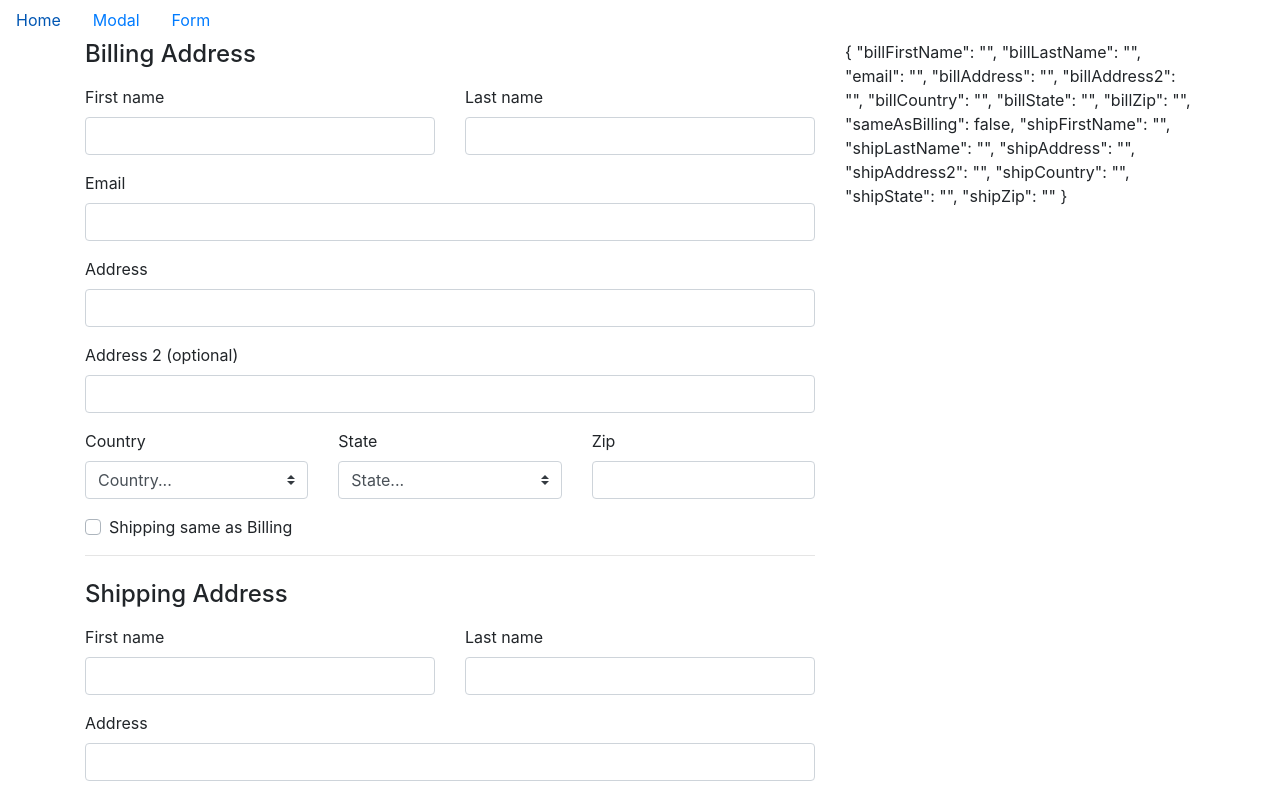
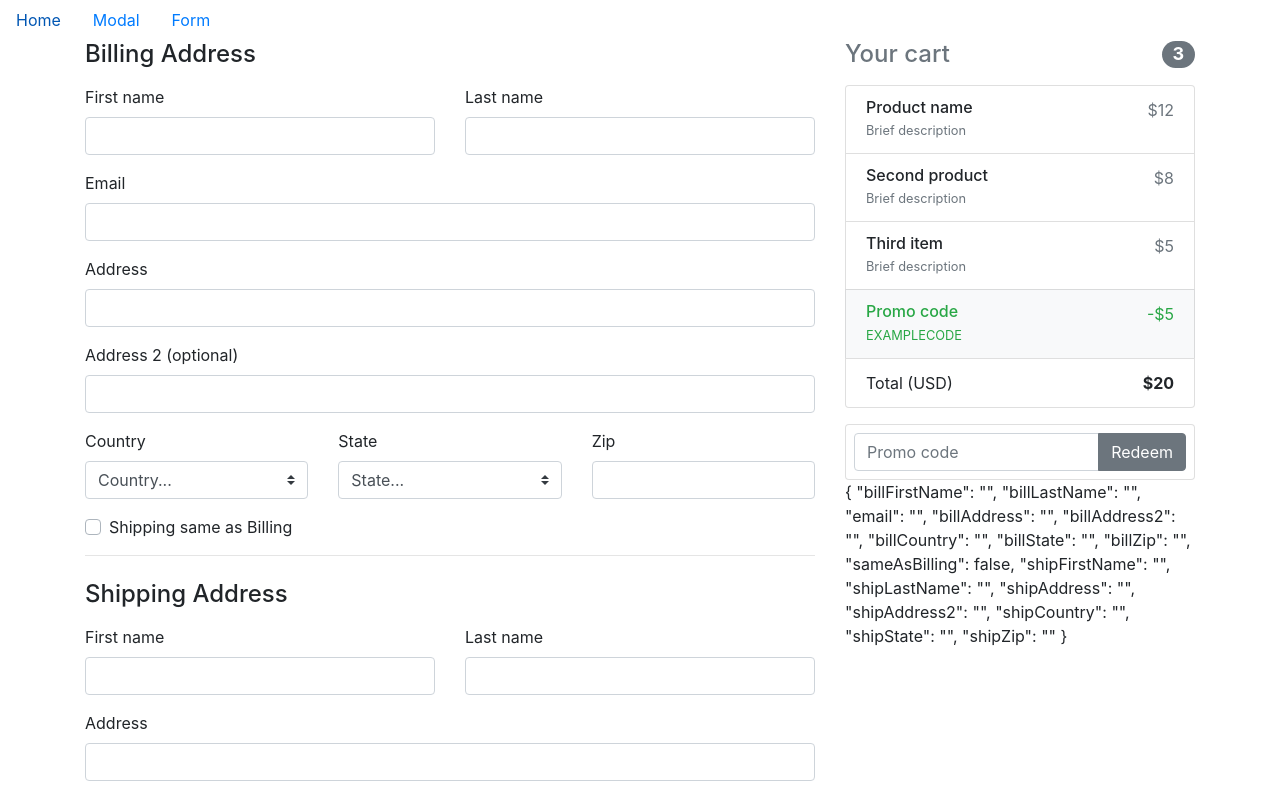
Before and after one commit to pferlito/react-examples, a React (Create React App) app: page /form in a window 1280 px wide. Shown: the top 800 px of the page. Built offline with nearby package versions, Linux system fonts and the light colour scheme; the HTML template or start-up script is replaced by a standard one.

Commit message:
Add cart mockup.

```diff
--- a/src/routes/FormPage.js
+++ b/src/routes/FormPage.js
@@ -1,9 +1,9 @@
-import React, { useState, Fragment } from 'react';
+import React, {useState, Fragment} from 'react';
 import Row from "react-bootstrap/Row";
 import Col from "react-bootstrap/Col";
 import Container from "react-bootstrap/Container";
 
-function TextField({id,label,state,handleChange}) {
+function TextField({id, label, state, handleChange}) {
   return (
     <Fragment>
       <label htmlFor={id}>{label}</label>
@@ -16,17 +16,18 @@ function TextField({id,label,state,handleChange}) {
   );
 }
 
-function CustomSelect({id,label,state,handleChange,options}) {
+function CustomSelect({id, label, state, handleChange, options}) {
   return (
     <Fragment>
       <label htmlFor={id}>{label}</label>
       <select className="custom-select" id={id}
               onChange={handleChange}>
         <option value="">{label}...</option>
-        {options.map(({code,label}) => {
+        {options.map(({code, label}) => {
           return (
             <option key={code} value={code}>{label}</option>
-          )})}
+          )
+        })}
       </select>
     </Fragment>
   );
@@ -35,7 +36,7 @@ function CustomSelect({id,label,state,handleChange,options}) {
 function Checkbox({id, label, state, handleChange}) {
   return (
     <div className="custom-control custom-checkbox">
-      <input onChange={ handleChange }
+      <input onChange={handleChange}
              type="checkbox"
              className="custom-control-input"
              id={id}
@@ -46,7 +47,7 @@ function Checkbox({id, label, state, handleChange}) {
   );
 }
 
-function BillingForm({state,handleChange}) {
+function BillingForm({state, handleChange}) {
   const countries = [{
     code: 'US',
     label: 'United States'
@@ -132,7 +133,7 @@ function BillingForm({state,handleChange}) {
   );
 }
 
-function ShippingForm({state,handleChange}) {
+function ShippingForm({state, handleChange}) {
   const countries = [{
     code: 'US',
     label: 'United States'
@@ -210,6 +211,65 @@ function ShippingForm({state,handleChange}) {
   );
 }
 
+function Cart({state}) {
+  return (
+    <Col md={{span: 4, order: 2}}>
+      <h4 className="d-flex justify-content-between align-items-center mb-3">
+        <span className="text-muted">Your cart</span>
+        <span className="badge badge-secondary badge-pill">3</span>
+      </h4>
+      <ul className="list-group mb-3">
+        <li
+          className="list-group-item d-flex justify-content-between lh-condensed">
+          <div>
+            <h6 className="my-0">Product name</h6>
+            <small className="text-muted">Brief description</small>
+          </div>
+          <span className="text-muted">$12</span>
+        </li>
+        <li
+          className="list-group-item d-flex justify-content-between lh-condensed">
+          <div>
+            <h6 className="my-0">Second product</h6>
+            <small className="text-muted">Brief description</small>
+          </div>
+          <span className="text-muted">$8</span>
+        </li>
+        <li
+          className="list-group-item d-flex justify-content-between lh-condensed">
+          <div>
+            <h6 className="my-0">Third item</h6>
+            <small className="text-muted">Brief description</small>
+          </div>
+          <span className="text-muted">$5</span>
+        </li>
+        <li className="list-group-item d-flex justify-content-between bg-light">
+          <div className="text-success">
+            <h6 className="my-0">Promo code</h6>
+            <small>EXAMPLECODE</small>
+          </div>
+          <span className="text-success">-$5</span>
+        </li>
+        <li className="list-group-item d-flex justify-content-between">
+          <span>Total (USD)</span>
+          <strong>$20</strong>
+        </li>
+      </ul>
+
+      <form className="card p-2">
+        <div className="input-group">
+          <input type="text" className="form-control" placeholder="Promo code"/>
+          <div className="input-group-append">
+            <button type="submit" className="btn btn-secondary">Redeem
+            </button>
+          </div>
+        </div>
+      </form>
+      <p>{JSON.stringify(state, null, 2)}</p>
+    </Col>
+  );
+}
+
 
 function FormPage() {
   const [state, setState] = useState({
@@ -263,9 +323,7 @@ function FormPage() {
               />}
             </form>
           </Col>
-          <Col md={{span: 4, order: 2}}>
-            <p>{JSON.stringify(state, null, 2)}</p>
-          </Col>
+          <Cart state={state}/>
         </Row>
       </Container>
     </Fragment>
```
Lines whose indentation alone changed are shown as unchanged.
